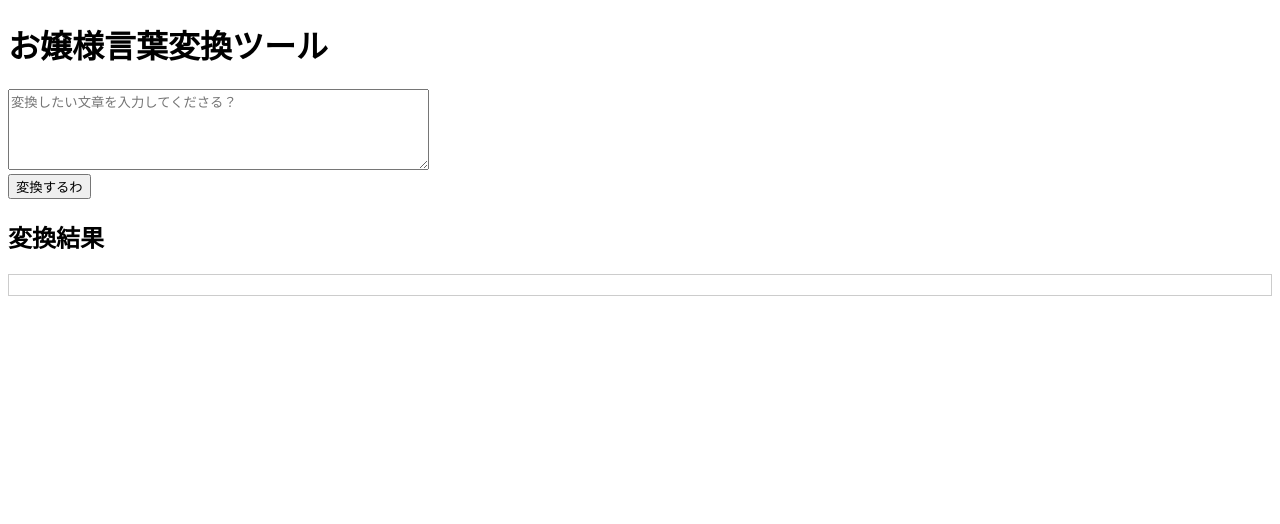
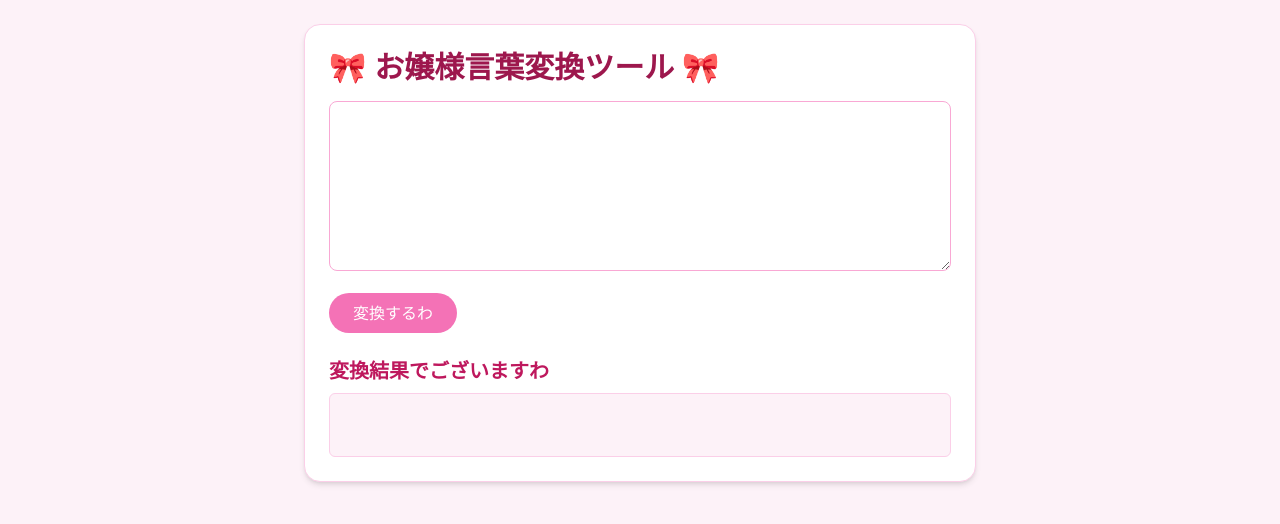
Before and after one commit to jacoloves/ojosama-generator, a website with bundled scripts: page frontend/index.html in a window 1280 px wide. Built offline with nearby package versions, Linux system fonts and the light colour scheme.

Commit message:
feat: UI を Tailwind CSS などでお嬢様っぽく整える #7

```diff
--- a/frontend/index.html
+++ b/frontend/index.html
@@ -3,19 +3,42 @@
 <head>
     <meta charset="UTF-8">
     <title>お嬢様変換ツール</title>
+    <script src="https://cdn.tailwindcss.com"></script>
+    <link rel="stylesheet" href="https://fonts.googleapis.com/css2?family=Noto+Serif+JP&display=swap">
     <style>
+        body {
+            font-family: 'Noto Serif JP', serif;
+        }
+
         #convert:disabled {
             background-color: #ccc;
             cursor: not-allowed;
         }
     </style>
 </head>
-<body>
-    <h1>お嬢様言葉変換ツール</h1>
-    <textarea id="input" rows="5" cols="50" placeholder="変換したい文章を入力してくださる？"></textarea><br />
-    <button id="convert">変換するわ</button>
-    <h2>変換結果</h2>
-    <div id="output" style="white-space: pre-wrap; border: 1px solid #ccc; padding: 10px;"></div>
+<body class="bg-pink-50 font-serif p-6">
+    <div class="max-w-2xl mx-auto bg-white p-6 rounded-2xl shadow-md border border-pink-200">
+        <h1 class="text-3xl font-bold text-pink-800 mb-4">🎀 お嬢様言葉変換ツール 🎀</h1>
+        <textarea
+            id="input"
+            rows="6"
+            class="w-full p-3 border border-pink-300 rounded-lg mb-4 foucus:outline-none focus:ring-2 foucus:ring-pink-300"
+            placeholder="変換したい文章を入力してくださる？">
+        </textarea><br />
+
+        <button
+            id="convert"
+            class="bg-pink-400 text-white px-6 py-2 rounded-full hover:bg-pink-500 disabled:bg-pink-200 transition"
+        >
+            変換するわ
+        </button>
+
+        <h2 class="mt-6 mb-2 text-xl font-semibold text-pink-700">変換結果でございますわ</h2>
+        <div
+            id="output"
+            class="min-h-[4rem] whitespace-pre-wrap border border-pink-200 bg-pink-50 p-4 rounded-md text-gray-800"
+        ></div>
+    </div>
 
     <script type="module" src="./main.js"></script>
 </body>
```
